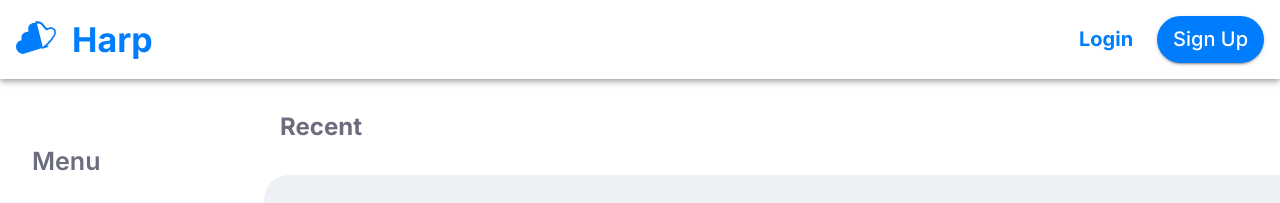
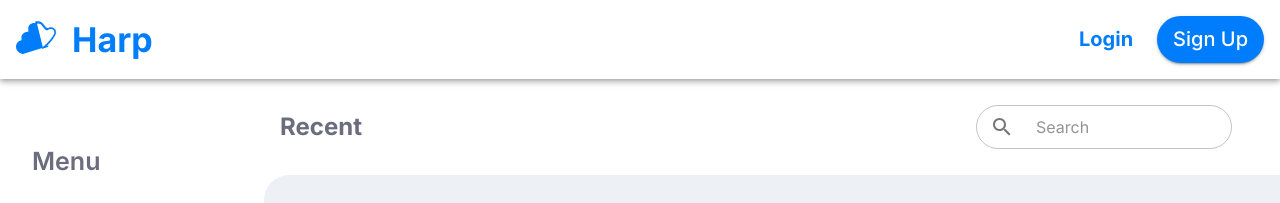
Before and after one commit to COSC-499-W2023/year-long-project-team-3, a Next.js app: page /dashboard in a window 1280 px wide. Shown: the top 203 px of the page. Built offline with nearby package versions, Linux system fonts and the light colour scheme; no server answers.

Commit message:
Create the component

```diff
--- a/src/app/dashboard/page.tsx
+++ b/src/app/dashboard/page.tsx
@@ -12,6 +12,7 @@ import DashboardSidebar from '@/components/DashboardSidebar'
 import { SidebarOption } from '@/types/dashboard/sidebar'
 import VideoList from '@/components/VideoList'
 import SubmissionBoxList from '@/components/SubmissionBoxList'
+import DashboardSearchBar from '@/components/DashboardSearchBar'
 
 export default function DashboardPage() {
     const session = useSession()
@@ -115,6 +116,7 @@ export default function DashboardPage() {
                     setSidebarSelectedOption={setSidebarSelectedOption}
                 />
                 <Box width='100%' display='flex' flexDirection='column'>
+                    <Box display='flex' justifyContent='space-between' alignItems='center' paddingRight='3rem'>
                         <Typography
                             data-cy='title'
                             variant='h5'
@@ -123,6 +125,8 @@ export default function DashboardPage() {
                         >
                             {pageTitle}
                         </Typography>
+                        <DashboardSearchBar />
+                    </Box>
                     <Box
                         sx={{
                             borderTopLeftRadius: 25,
--- /dev/null
+++ b/src/components/DashboardSearchBar/index.tsx
@@ -0,0 +1,36 @@
+'use client'
+
+import { InputAdornment, TextField } from '@mui/material'
+import SearchIcon from '@mui/icons-material/Search'
+import React from 'react'
+
+export default function DashboardSearchBar() {
+    return (
+        <>
+            <div className='dashboard-search-bar'>
+                <TextField
+                    type='text'
+                    placeholder='Search'
+                    variant='outlined' sx={{
+                        '& .MuiInputBase-root.MuiOutlinedInput-root': {
+                            width: '20vw',
+                        },
+                        '& .MuiInputBase-root.MuiOutlinedInput-root input': {
+                            padding: '10.5px 14px',
+                        },
+                    }}
+                    InputProps={{
+                        startAdornment: (
+                            <InputAdornment position='start'>
+                                <SearchIcon />
+                            </InputAdornment>
+                        ),
+                    }}
+                    onChange={(event) => {
+                        console.log(event.target.value)
+                    }}
+                />
+            </div>
+        </>
+    )
+}
```
Lines whose indentation alone changed are shown as unchanged.
